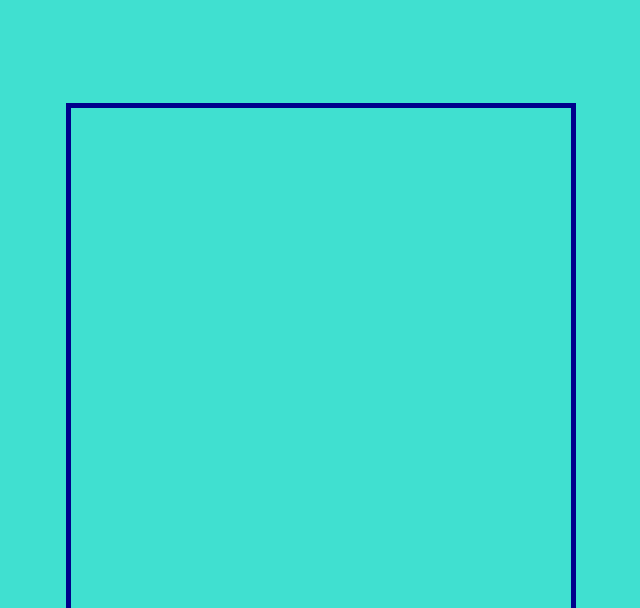
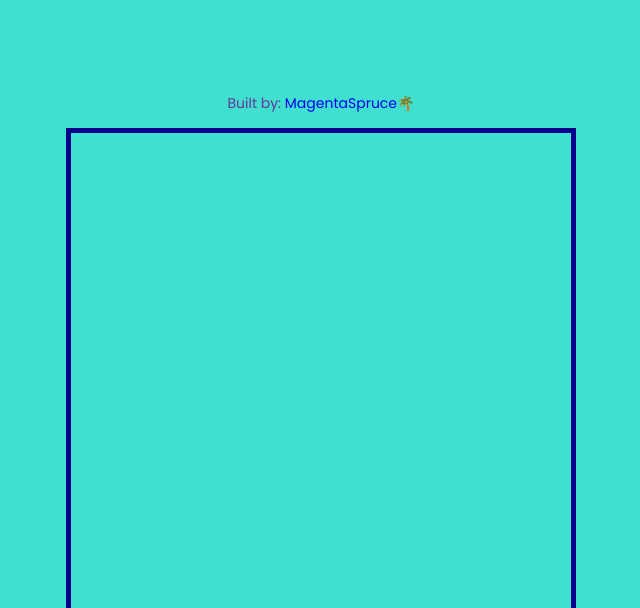
Before and after one commit to MagentaSpruce/drawingApp, a plain HTML site: page index.html in a window 1280 px wide. Shown: the top 608 px of the page, without its empty margins (319-959 px from the left). Drawn offline with Linux system fonts and the light colour scheme.

Commit message:
Add files via upload

```diff
--- a/index.html
+++ b/index.html
@@ -9,6 +9,7 @@
     <title>Drawing App</title>
 </head>
 <body>
+    <p>Built by: <a href="https://github.com/MagentaSpruce">MagentaSpruce</a>🌴</p>
     <canvas id="canvas" width="500" height="500"></canvas>
     <div class="toolbox">
         <button id="decrease">-</button>
--- a/style.css
+++ b/style.css
@@ -33,6 +33,16 @@ canvas{
     display: flex;
 }
 
+p{
+    font-size: 1.4rem;
+    color: rebeccapurple
+
+}
+
+a{
+    text-decoration: none;
+}
+
 .toolbox > * {
     padding: 0 .5rem;
     font-size: 3.59rem;
```
